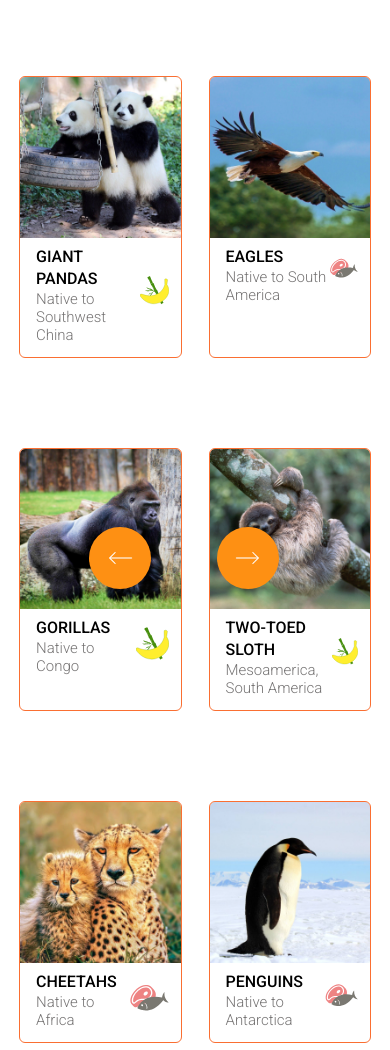
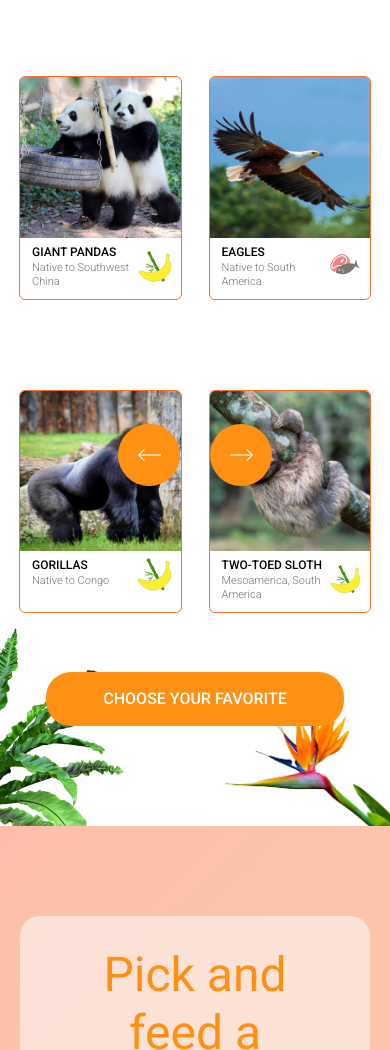
Before and after one commit to ZheKoGit/online-zoo, a website: page pages/main/index.html in a window 390 px wide. Shown: the part 963-2013 px from the top of the page. Drawn offline with Linux system fonts and the light colour scheme.

Commit message:
feat: layout of the Catalog section for screens of size 640 and 320

```diff
--- a/src/sass/components/_animal-card.scss
+++ b/src/sass/components/_animal-card.scss
@@ -1,6 +1,5 @@
 .animal-card {
 	position: relative;
-	flex: 1 0 31%;
 	outline: 1px solid $color-border;
 	border-radius: 5px;
 	background-color: $color-light;
@@ -36,9 +35,6 @@
 		flex-direction: column-reverse;
 	}
 
-	@include media-laptop {
-		width: 294px;
-	}
 }
 
 .animal-card__columns {
@@ -46,6 +42,10 @@
 	width: 100%;
 	padding: 8px 12px 13px 16px;
 	transition: $transition;
+
+	@include media-tablet {
+		padding: 6px 10px 10px 12px;
+	}
 }
 
 .animal-card__inner {
@@ -56,12 +56,27 @@
 	margin: 0;
 	@include font(500, 1.6rem, 2.2rem);
 	text-transform: uppercase;
+
+	@include media-tablet {
+		@include font(500, 1.2rem, 1.7rem);
+	}
+}
+
+.animal-card__text {
+	@include media-tablet {
+		@include font(300, 1.1rem, 1.4rem);
+	}
 }
 
 .animal-card__icon-inner {
 	width: 48px;
 	height: 38px;
 	text-align: right;
+
+	@include media-tablet {
+		width: 37px;
+		height: 30px;
+	}
 }
 
 .animal-card__image-inner {
--- a/src/sass/layouts/_catalog.scss
+++ b/src/sass/layouts/_catalog.scss
@@ -4,6 +4,14 @@
 
 	@include media-laptop {
 		padding-bottom: 140px;
+	}
+
+	@include media-tablet {
+		padding-bottom: 100px;
+	}
+
+	@include media-mobile {
+		padding-bottom: 60px;
 	}
 }
 
@@ -14,12 +22,37 @@
 	gap: 20px 30px;
 	margin-bottom: 80px;
 
+	.animal-card {
+		flex: 1 0 31%;
+
+		@include media-tablet {
+			flex: 1 0 calc(50% - 30px);
+
+			&:nth-child(n+5) {
+				display: none;
+			}
+		}
+
+		@include media-mobile {
+			flex: 1 0 100%;
+		}
+	}
+
 	@include media-1420 {
 		gap: 92px 29px;
 	}
 
 	@include media-laptop {
 		margin-bottom: 77px;
+	}
+
+	@include media-tablet {
+		margin-bottom: 60px;
+	}
+
+	@include media-mobile {
+		gap: 20px 0;
+		margin-bottom: 20px;
 	}
 }
 
@@ -37,6 +70,15 @@
 		@include columns(inline-flex, center);
 		width: calc(100% - 62px);
 	}
+
+	@include media-tablet {
+		top: 347px;
+		width: calc(100% - 40px);
+	}
+
+	@include media-mobile {
+		display: none;
+	}
 }
 
 .catalog__button_left {
@@ -47,6 +89,10 @@
 	@include media-1420 {
 		left: 0;
 		margin-right: 20%;
+	}
+
+	@include media-tablet {
+		margin-right: 30px;
 	}
 }
 
@@ -76,6 +122,16 @@
 		width: 194px;
 		height: 202px;
 	}
+
+	@include media-tablet {
+		left: -59px;
+	}
+
+	@include media-mobile {
+		left: -9px;
+		width: 69px;
+		height: 73px;
+	}
 }
 
 .catalog__decor_right {
@@ -90,4 +146,14 @@
 		width: 241px;
 		height: 180px;
 	}
+
+	@include media-tablet {
+		width: 175px;
+		height: 131px;
+	}
+
+	@include media-mobile {
+		width: 65px;
+		height: 62px;
+	}
 }
```
Also changed, not shown: src/sass/style.css, 1 other file.
